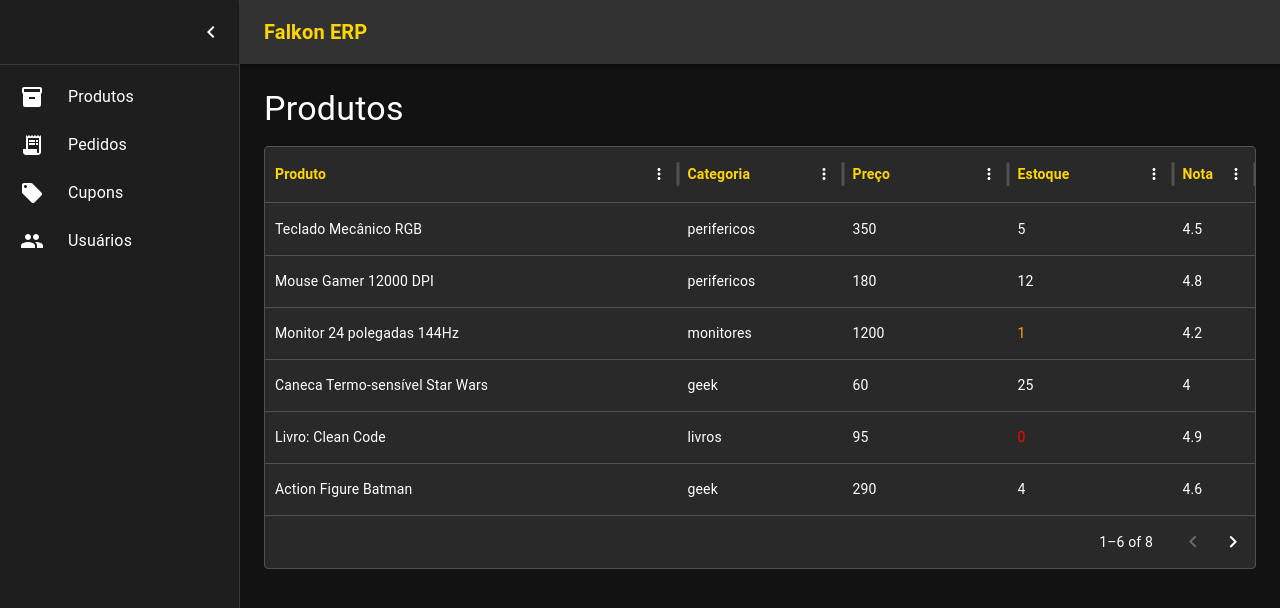
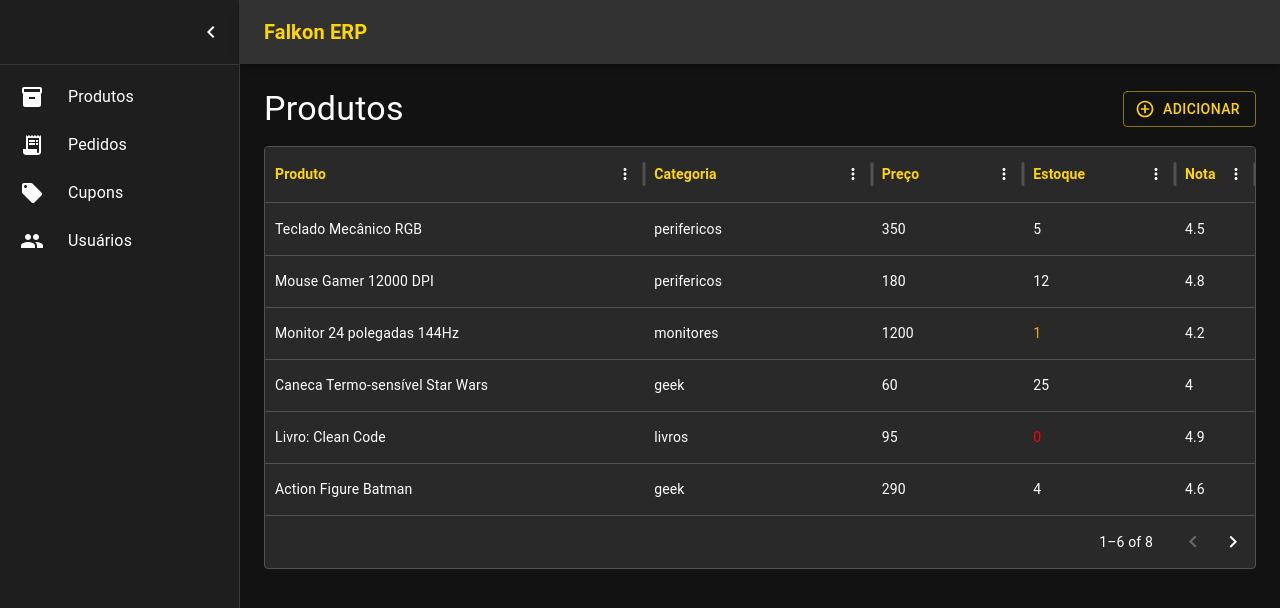
Before and after one commit to BrunoCGhisi/front-end-react-falkon-project, a React (Vite) app: page / in a window 1280 px wide. Shown: the top 608 px of the page. Built offline with nearby package versions, Linux system fonts and the light colour scheme; data requests are answered from the project's data file.

Commit message:
layout page update - titletext component - buttonAction component - TitleSection component - datagrid height bugfix!

```diff
--- a/src/pages/Produtos.jsx
+++ b/src/pages/Produtos.jsx
@@ -1,8 +1,7 @@
-import Typography from "@mui/material/Typography";
-
-import {CustomDataGrid} from "../shared/components/page";
+import {CustomDataGrid, TitleSection} from "../shared/components/page";
 import { useApi } from "../shared/hooks/useApi";
 import Box from "@mui/material/Box";
+import AddCircleOutlineOutlinedIcon from '@mui/icons-material/AddCircleOutlineOutlined';
 
 export default function Produtos() {
 
@@ -19,7 +18,7 @@ export default function Produtos() {
         {
             field: "categoria",
             headerName: "Categoria",
-            flex: 2,
+            flex: 3,
             minWidth: 120,
 
         },
@@ -68,24 +67,20 @@ export default function Produtos() {
 
     return (
         <>
-            <Box sx={{
-                    width: "100%",
-                    maxWidth: "auto",
+            <TitleSection
+                titleText="Produtos"
+                buttonText="Adicionar"
+                IconName={AddCircleOutlineOutlinedIcon}
+                onButtonClick={() => {
+                    alert("Novo produto");
                 }}
-            >
-                <Typography variant="h4" sx={{
-                    mb: 2
-                }}>
-                    Produtos
-                </Typography>
+            />
 
-                <CustomDataGrid
-
-                    rows={data}
-                    columns={columns}
-                    loading={loading}
-                />
-            </Box>
+            <CustomDataGrid
+                rows={data}
+                columns={columns}
+                loading={loading}
+            />
         </>
     );
 }
--- /dev/null
+++ b/src/shared/components/page/ButtonAction.jsx
@@ -0,0 +1,18 @@
+import { Button } from "@mui/material";
+
+export default function ButtonAction({
+                                         buttonText,
+                                         IconName,
+                                         onClick,
+                                     }) {
+    return (
+        <Button
+            variant="outlined"
+            color="primary"
+            startIcon={IconName ? <IconName /> : null}
+            onClick={onClick}
+        >
+            {buttonText}
+        </Button>
+    );
+}
--- a/src/shared/components/page/CustomDataGrid.jsx
+++ b/src/shared/components/page/CustomDataGrid.jsx
@@ -4,7 +4,7 @@ import { DataGrid } from "@mui/x-data-grid";
 export default function CustomDataGrid({rows, columns, loading = false,}) {
     return (
         <Box sx={{
-            height: "60%",
+            height: "auto",
             width: "100%",
             overflow: "hidden",
        }}>
--- /dev/null
+++ b/src/shared/components/page/TitleSection.jsx
@@ -0,0 +1,28 @@
+import {TitleText, ButtonAction} from "./index.js";
+import Box from "@mui/material/Box";
+
+export default function TitleSection({
+                                         titleText,
+                                         buttonText,
+                                         IconName,
+                                         onButtonClick,
+                                     }) {
+    return (
+        <Box
+            sx={{
+                display: "flex",
+                justifyContent: "space-between",
+                alignItems: "center",
+                mb: 2,
+            }}
+        >
+            <TitleText titleText={titleText} />
+
+            <ButtonAction
+                buttonText={buttonText}
+                IconName={IconName}
+                onClick={onButtonClick}
+            />
+        </Box>
+    );
+}
--- /dev/null
+++ b/src/shared/components/page/TitleText.jsx
@@ -0,0 +1,9 @@
+import Typography from "@mui/material/Typography";
+
+export default function TitleText({ titleText }) {
+    return (
+        <Typography variant="h4" >
+            {titleText}
+        </Typography>
+    )
+}
--- a/src/shared/components/page/index.js
+++ b/src/shared/components/page/index.js
@@ -1 +1,4 @@
 export { default as CustomDataGrid } from "./CustomDataGrid.jsx";
+export { default as TitleText } from "./TitleText.jsx";
+export { default as ButtonAction } from "./ButtonAction.jsx";
+export { default as TitleSection } from "./TitleSection.jsx";
```
